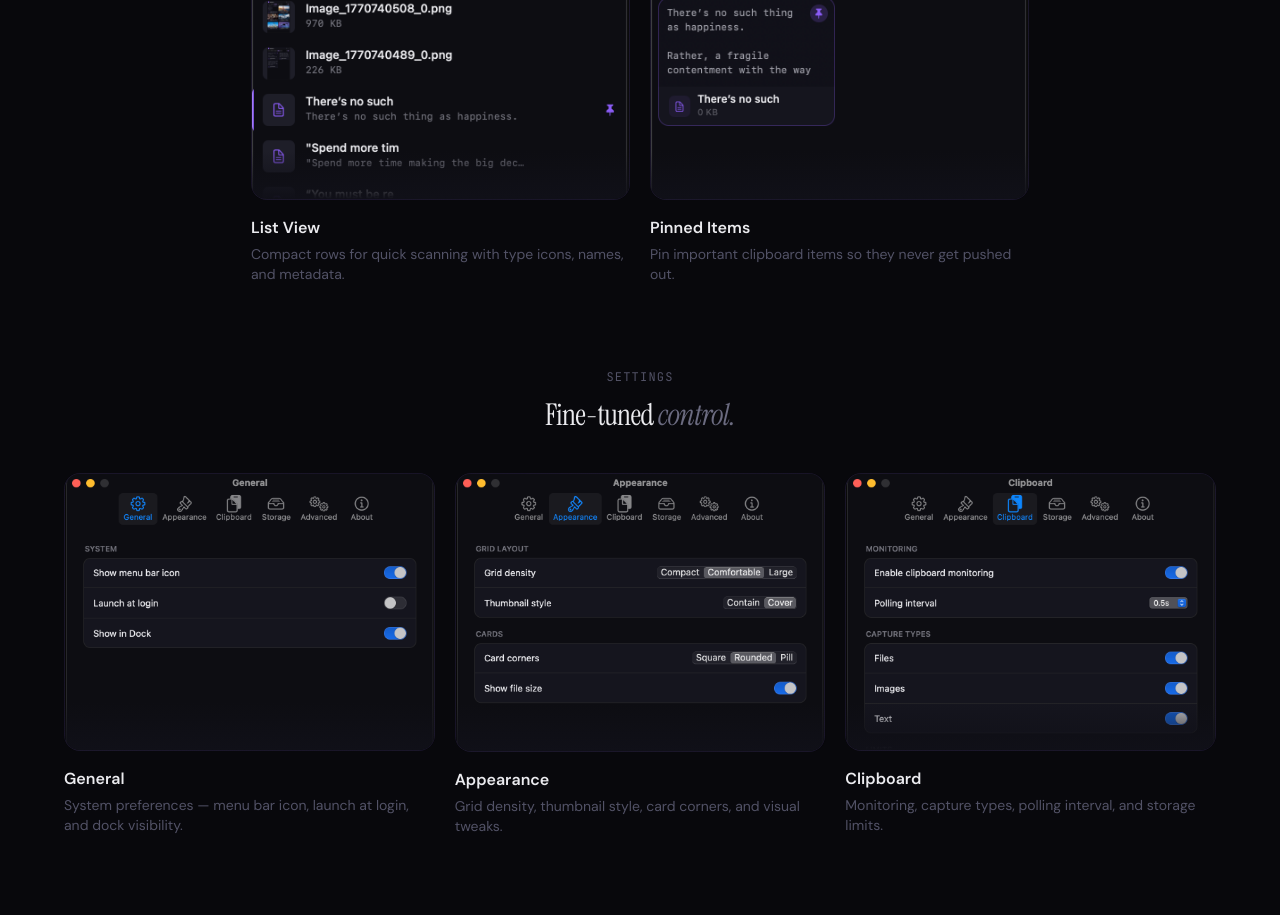
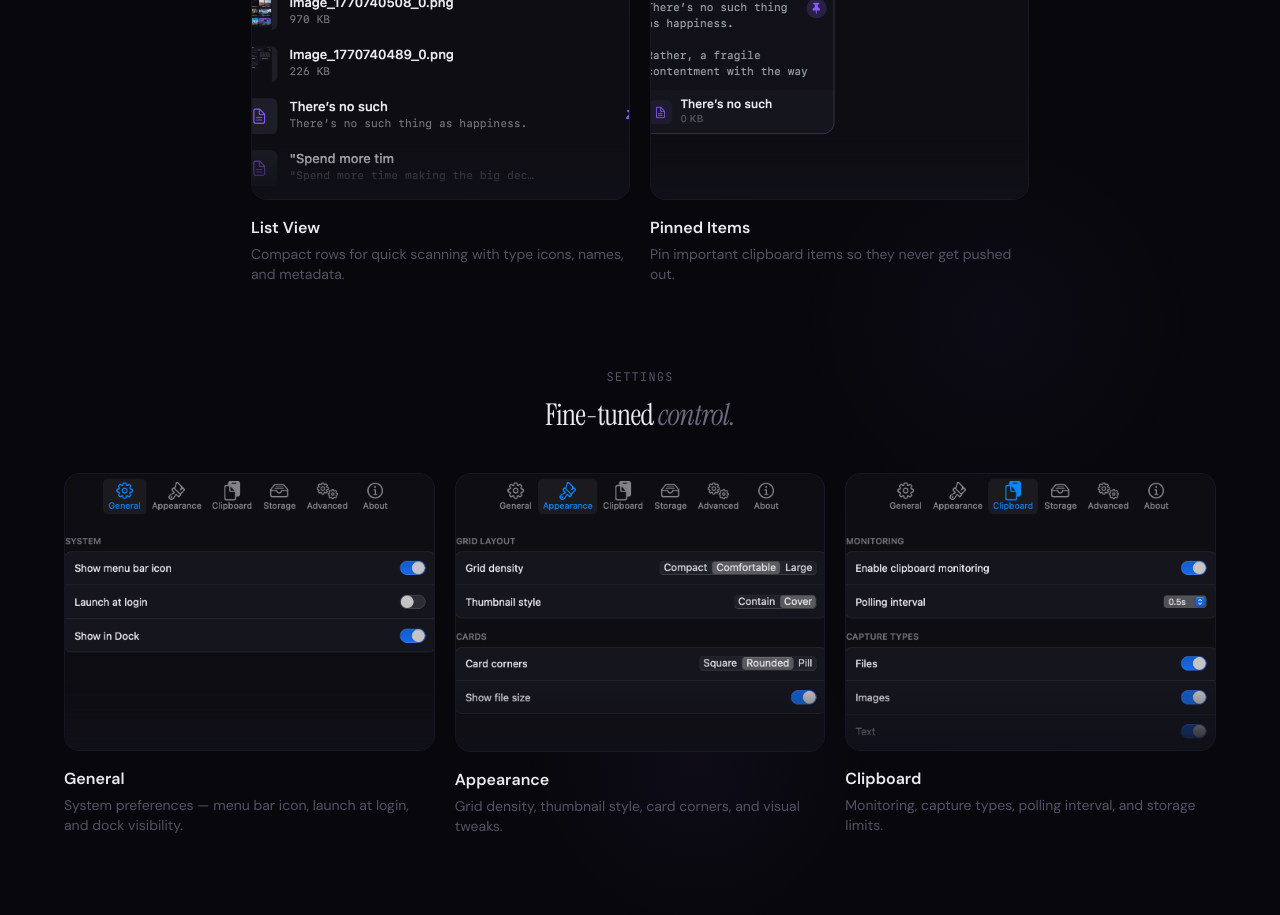
Before and after one commit to immdipu/shelfspace, a React (Vite) app in the folder landing-page/: page / in a window 1280 px wide. Shown: the part 4820-5735 px from the top of the page. Built offline with nearby package versions, Linux system fonts and the light colour scheme.

Commit message:
feat: enhance Showcase component with 3D tilt effects and cursor interactivity

```diff
--- a/landing-page/src/components/Showcase/Showcase.tsx
+++ b/landing-page/src/components/Showcase/Showcase.tsx
@@ -1,6 +1,13 @@
-import { motion } from 'framer-motion'
+import {
+  motion,
+  useMotionTemplate,
+  useMotionValue,
+  useSpring,
+  useTransform,
+} from 'framer-motion'
+import { useRef, useCallback } from 'react'
 
-const ease = [0.22, 1, 0.36, 1]
+const ease = [0.16, 1, 0.3, 1]
 
 const appViews = [
   {
@@ -48,41 +55,234 @@ const settingsViews = [
   },
 ]
 
-const ShowcaseCard = ({ item, index }: { item: { label: string; description: string; image: string }; index: number }) => (
+/* ─── 3D Tilt Card with Cursor-Reactive Effects ─── */
+
+const TiltCard = ({
+  item,
+  globalIndex,
+}: {
+  item: { label: string; description: string; image: string }
+  globalIndex: number
+}) => {
+  const ref = useRef<HTMLDivElement>(null)
+
+  // Normalized cursor position (-0.5 to 0.5)
+  const mouseX = useMotionValue(0)
+  const mouseY = useMotionValue(0)
+
+  // Spring-damped 3D rotation
+  const rotateX = useSpring(useTransform(mouseY, [-0.5, 0.5], [10, -10]), {
+    stiffness: 200,
+    damping: 20,
+  })
+  const rotateY = useSpring(useTransform(mouseX, [-0.5, 0.5], [-10, 10]), {
+    stiffness: 200,
+    damping: 20,
+  })
+
+  // Image parallax — moves opposite to tilt for depth
+  const imgX = useSpring(useTransform(mouseX, [-0.5, 0.5], [12, -12]), {
+    stiffness: 120,
+    damping: 18,
+  })
+  const imgY = useSpring(useTransform(mouseY, [-0.5, 0.5], [12, -12]), {
+    stiffness: 120,
+    damping: 18,
+  })
+
+  // Cursor glow position (0–100%)
+  const glowX = useMotionValue(50)
+  const glowY = useMotionValue(50)
+
+  const glowFill = useMotionTemplate`radial-gradient(300px circle at ${glowX}% ${glowY}%, rgba(139,92,246,0.12), transparent 60%)`
+  const glowEdge = useMotionTemplate`radial-gradient(400px circle at ${glowX}% ${glowY}%, rgba(139,92,246,0.35), transparent 60%)`
+  const specular = useMotionTemplate`radial-gradient(180px circle at ${glowX}% ${glowY}%, rgba(255,255,255,0.06), transparent 60%)`
+
+  const onMove = useCallback(
+    (e: React.MouseEvent) => {
+      const r = ref.current?.getBoundingClientRect()
+      if (!r) return
+      const px = (e.clientX - r.left) / r.width - 0.5
+      const py = (e.clientY - r.top) / r.height - 0.5
+      mouseX.set(px)
+      mouseY.set(py)
+      glowX.set((px + 0.5) * 100)
+      glowY.set((py + 0.5) * 100)
+    },
+    [mouseX, mouseY, glowX, glowY],
+  )
+
+  const onLeave = useCallback(() => {
+    mouseX.set(0)
+    mouseY.set(0)
+    glowX.set(50)
+    glowY.set(50)
+  }, [mouseX, mouseY, glowX, glowY])
+
+  return (
+    /* Entrance: cards emerge from depth with perspective rotation */
     <motion.div
-    initial={{ opacity: 0, y: 24 }}
-    whileInView={{ opacity: 1, y: 0 }}
-    viewport={{ once: true, margin: "-60px" }}
-    transition={{ delay: index * 0.1, duration: 0.6, ease }}
-    className="group"
+      initial={{ opacity: 0, y: 80, rotateX: 20, scale: 0.88 }}
+      whileInView={{ opacity: 1, y: 0, rotateX: 0, scale: 1 }}
+      viewport={{ once: true, margin: '-100px' }}
+      transition={{ delay: globalIndex * 0.1, duration: 0.9, ease }}
+      style={{ perspective: 800 }}
     >
-    <div className="glass-card rounded-2xl overflow-hidden mb-4 transition-all duration-500">
+      {/* Tilt container — rotates on cursor move */}
+      <motion.div
+        ref={ref}
+        onMouseMove={onMove}
+        onMouseLeave={onLeave}
+        style={{ rotateX, rotateY, transformStyle: 'preserve-3d' }}
+        className="group cursor-pointer"
+      >
+        <div className="relative rounded-2xl mb-4">
+          {/* Dynamic glow border — masked to 1px edge, follows cursor */}
+          <motion.div
+            className="absolute -inset-px rounded-2xl opacity-0 group-hover:opacity-100 transition-opacity duration-500 z-20 pointer-events-none"
+            style={
+              {
+                background: glowEdge,
+                WebkitMask:
+                  'linear-gradient(#fff 0 0) content-box, linear-gradient(#fff 0 0)',
+                WebkitMaskComposite: 'xor',
+                maskComposite: 'exclude',
+                padding: '1px',
+                // eslint-disable-next-line @typescript-eslint/no-explicit-any
+              } as any
+            }
+          />
+
+          {/* Cursor glow fill */}
+          <motion.div
+            className="absolute inset-0 rounded-2xl opacity-0 group-hover:opacity-100 transition-opacity duration-500 z-10 pointer-events-none"
+            style={{ background: glowFill }}
+          />
+
+          {/* Card body */}
+          <div className="glass-card rounded-2xl overflow-hidden transition-shadow duration-500 group-hover:shadow-[0_25px_60px_-12px_rgba(139,92,246,0.25)]">
             <div className="aspect-[4/3] bg-void-200 relative overflow-hidden">
-        <img
+              {/* Parallax image */}
+              <motion.img
                 src={item.image}
                 alt={item.label}
                 className="w-full h-full object-cover object-top"
+                style={{ x: imgX, y: imgY, scale: 1.12 }}
                 loading="lazy"
               />
-        <div className="absolute inset-x-0 bottom-0 h-12 bg-gradient-to-t from-void-200 to-transparent pointer-events-none" />
+
+              {/* Specular highlight — follows cursor inside image */}
+              <motion.div
+                className="absolute inset-0 opacity-0 group-hover:opacity-100 transition-opacity duration-500 pointer-events-none mix-blend-overlay"
+                style={{ background: specular }}
+              />
+
+              {/* Bottom fade */}
+              <div className="absolute inset-x-0 bottom-0 h-16 bg-gradient-to-t from-void-200 to-transparent pointer-events-none" />
             </div>
           </div>
-    <h3 className="font-body text-base font-semibold text-ash-50 mb-1">{item.label}</h3>
+        </div>
+
+        <h3 className="font-body text-base font-semibold text-ash-50 mb-1 group-hover:text-violet-200 transition-colors duration-300">
+          {item.label}
+        </h3>
         <p className="font-body text-sm text-ash-500">{item.description}</p>
       </motion.div>
+    </motion.div>
+  )
+}
+
+/* ─── Floating Ambient Orbs ─── */
+
+const FloatingOrbs = () => (
+  <div className="absolute inset-0 overflow-hidden pointer-events-none">
+    <motion.div
+      className="absolute w-[500px] h-[500px] rounded-full"
+      style={{
+        background:
+          'radial-gradient(circle, rgba(139,92,246,0.06) 0%, transparent 70%)',
+        left: '10%',
+        top: '20%',
+      }}
+      animate={{ y: [0, -30, 0], x: [0, 15, 0] }}
+      transition={{ duration: 12, repeat: Infinity, ease: 'easeInOut' }}
+    />
+    <motion.div
+      className="absolute w-[400px] h-[400px] rounded-full"
+      style={{
+        background:
+          'radial-gradient(circle, rgba(139,92,246,0.04) 0%, transparent 70%)',
+        right: '5%',
+        top: '50%',
+      }}
+      animate={{ y: [0, 25, 0], x: [0, -20, 0] }}
+      transition={{ duration: 15, repeat: Infinity, ease: 'easeInOut' }}
+    />
+    <motion.div
+      className="absolute w-[350px] h-[350px] rounded-full"
+      style={{
+        background:
+          'radial-gradient(circle, rgba(139,92,246,0.05) 0%, transparent 70%)',
+        left: '40%',
+        bottom: '10%',
+      }}
+      animate={{ y: [0, -20, 0], x: [0, 10, 0] }}
+      transition={{
+        duration: 10,
+        repeat: Infinity,
+        ease: 'easeInOut',
+        delay: 2,
+      }}
+    />
+  </div>
 )
 
+/* ─── Main Showcase Section ─── */
+
 const Showcase = () => {
+  const sectionRef = useRef<HTMLElement>(null)
+
+  // Section-wide cursor spotlight
+  const spotX = useMotionValue(-1000)
+  const spotY = useMotionValue(-1000)
+  const smoothX = useSpring(spotX, { stiffness: 30, damping: 20 })
+  const smoothY = useSpring(spotY, { stiffness: 30, damping: 20 })
+  const spotlightBg = useMotionTemplate`radial-gradient(1000px circle at ${smoothX}px ${smoothY}px, rgba(139,92,246,0.035), transparent 45%)`
+
+  const onSectionMove = useCallback(
+    (e: React.MouseEvent) => {
+      const r = sectionRef.current?.getBoundingClientRect()
+      if (!r) return
+      spotX.set(e.clientX - r.left)
+      spotY.set(e.clientY - r.top)
+    },
+    [spotX, spotY],
+  )
+
   return (
-    <section id="showcase" className="relative py-32 px-4">
+    <section
+      ref={sectionRef}
+      onMouseMove={onSectionMove}
+      id="showcase"
+      className="relative py-32 px-4"
+    >
+      {/* Ambient floating orbs */}
+      <FloatingOrbs />
+
+      {/* Section-wide cursor spotlight */}
+      <motion.div
+        className="absolute inset-0 pointer-events-none z-0"
+        style={{ background: spotlightBg }}
+      />
+
       <div className="section-divider max-w-2xl mx-auto mb-32" />
 
-      <div className="max-w-6xl mx-auto relative">
+      <div className="max-w-6xl mx-auto relative z-10">
         {/* Section header */}
         <motion.div
           initial={{ opacity: 0, y: 20 }}
           whileInView={{ opacity: 1, y: 0 }}
-          viewport={{ once: true, margin: "-80px" }}
+          viewport={{ once: true, margin: '-80px' }}
           transition={{ duration: 0.7, ease }}
           className="text-center mb-20"
         >
@@ -94,19 +294,22 @@ const Showcase = () => {
             <span className="text-ash-400 italic">every workflow.</span>
           </h2>
           <p className="font-body text-lg text-ash-500 max-w-lg mx-auto">
-            Whether you prefer visual grids or lean lists, ShelfSpace adapts to how you work.
+            Whether you prefer visual grids or lean lists, ShelfSpace adapts to
+            how you work.
           </p>
         </motion.div>
 
-        {/* App views — top row of 3, bottom row of 2 centered */}
+        {/* App views — row of 3 */}
         <div className="grid grid-cols-1 md:grid-cols-3 gap-5">
           {appViews.slice(0, 3).map((item, i) => (
-            <ShowcaseCard key={item.label} item={item} index={i} />
+            <TiltCard key={item.label} item={item} globalIndex={i} />
           ))}
         </div>
+
+        {/* App views — row of 2, centered */}
         <div className="grid grid-cols-1 md:grid-cols-2 gap-5 mt-5 max-w-[calc(66.666%+0.625rem)] mx-auto">
           {appViews.slice(3).map((item, i) => (
-            <ShowcaseCard key={item.label} item={item} index={i} />
+            <TiltCard key={item.label} item={item} globalIndex={i} />
           ))}
         </div>
 
@@ -114,7 +317,7 @@ const Showcase = () => {
         <motion.div
           initial={{ opacity: 0, y: 16 }}
           whileInView={{ opacity: 1, y: 0 }}
-          viewport={{ once: true, margin: "-60px" }}
+          viewport={{ once: true, margin: '-60px' }}
           transition={{ duration: 0.6, ease }}
           className="text-center mt-20 mb-10"
         >
@@ -129,7 +332,7 @@ const Showcase = () => {
         {/* Settings views — 3 columns */}
         <div className="grid grid-cols-1 md:grid-cols-3 gap-5">
           {settingsViews.map((item, i) => (
-            <ShowcaseCard key={item.label} item={item} index={i} />
+            <TiltCard key={item.label} item={item} globalIndex={i} />
           ))}
         </div>
 
@@ -137,7 +340,7 @@ const Showcase = () => {
         <motion.div
           initial={{ opacity: 0, y: 20 }}
           whileInView={{ opacity: 1, y: 0 }}
-          viewport={{ once: true, margin: "-60px" }}
+          viewport={{ once: true, margin: '-60px' }}
           transition={{ duration: 0.7, ease }}
           className="mt-20 glass-card rounded-2xl p-8 flex flex-col sm:flex-row items-center justify-around gap-8"
         >
@@ -148,8 +351,12 @@ const Showcase = () => {
             { value: 'Native', label: 'Swift & AppKit' },
           ].map((stat, i) => (
             <div key={i} className="text-center">
-              <div className="font-display text-3xl md:text-4xl text-ash-50 tracking-tight">{stat.value}</div>
-              <div className="font-body text-sm text-ash-500 mt-1">{stat.label}</div>
+              <div className="font-display text-3xl md:text-4xl text-ash-50 tracking-tight">
+                {stat.value}
+              </div>
+              <div className="font-body text-sm text-ash-500 mt-1">
+                {stat.label}
+              </div>
             </div>
           ))}
         </motion.div>
```
Also changed, not shown: 1 other file (tests, documents, lock files or other folders). Lines whose indentation alone changed are shown as unchanged.
